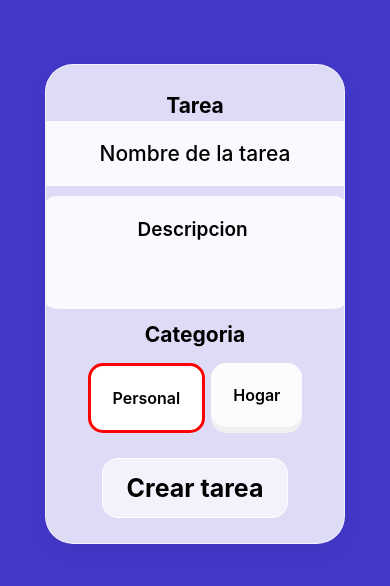
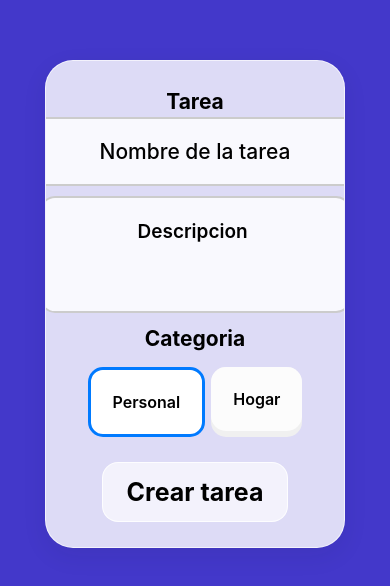
Before and after one commit to ozen06/taskflow-app, a React Native app: screen / in a window 390 px wide. Shown: the part 118-704 px from the top of the page. Built offline with nearby package versions, Linux system fonts and the light colour scheme.

Commit message:
TaskScreen v2

```diff
--- a/src/screens/TaskScreen.tsx
+++ b/src/screens/TaskScreen.tsx
@@ -11,15 +11,17 @@ export default function TaskScreen() {
         taskDescription: string;
         taskCategory: string;
     }
-    const [onChangeText, setOnChangeText] = useState<Task>({ taskName: "", taskDescription: "", taskCategory: "Personal" });
+    const [onChangeText, setOnChangeText] = useState<Task>({ taskName: "", taskDescription: "", taskCategory: options[0] });
     const [error, setError] = useState("");
     const [taskList, setTaskList] = useState<(Task & { createdAt: Date })[]>([]);
-    const validateForm = () => {
+    const [titleFocused, setTitleFocused] = useState(false);
+
+    const validateForm = (title: any) => {
         let currentError = "";
-        if (onChangeText.taskName.length < 5) {
+        if (onChangeText.taskName.length < 5 || title == "title") {
             currentError = "title"
             setError(currentError)
-        } else if (onChangeText.taskDescription.length < 30) {
+        } else if (onChangeText.taskDescription.length < 10 || title == "description") {
             currentError = "description"
             setError(currentError)
         } else {
@@ -32,14 +34,21 @@ export default function TaskScreen() {
             ...prevState,
             [type]: content
         }))
+        if (type == "taskName") {
+            content.length > 4 ? validateForm("title") : ""
+        } else {
+            content.length > 9 ? validateForm("description") : ""
+        }
     }
     const handleAddTask = () => {
         let taskCopy = { ...onChangeText, createdAt: new Date() };
         setTaskList((prevstate) => [...prevstate, taskCopy])
         Alert.alert("Éxito", "Tarea capturada localmente")
         console.log(taskList)
-        setOnChangeText({ taskName: "", taskDescription: "", taskCategory: "Personal" })
-        return
+        const types = ["taskName", "taskDescription"]
+        for (let i = 0; i < types.length; i++) {
+            onChangeTextFunc(types[i], "")
+        }
     }
     return (
         <ScrollView
@@ -50,26 +59,26 @@ export default function TaskScreen() {
             <View style={styles.parameters}>
                 <Text style={styles.TextInput}>Tarea</Text>
                 <TextInput
-                    style={styles.title}
+                    style={[styles.title, { borderWidth: 2, borderColor: error ? 'red' : titleFocused ? '#007AFF' : '#ccc' }]}
                     placeholder="Nombre de la tarea"
-                    autoCapitalize="characters"
+                    autoCapitalize="words"
                     keyboardType="default"
                     value={onChangeText.taskName}
                     onChangeText={(text) => onChangeTextFunc("taskName", text)}
                 />
                 <Text style={styles.error}>{error == "title" ? "Introduce un nombre de tarea mayor a 5 caracteres" : ""}</Text>
                 <TextInput
-                    style={[styles.textInput, { fontSize: Math.min(width * 0.08, 19), margin: 10 }]}
+                    style={[styles.textInput, { fontSize: Math.min(width * 0.08, 19), margin: 10, borderWidth: 2, borderColor: error ? 'red' : titleFocused ? '#007AFF' : '#ccc' }]}
                     placeholder="Descripcion "
                     multiline
-                    autoCapitalize="characters"
+                    autoCapitalize="words"
                     keyboardType="default"
                     numberOfLines={3}
                     maxLength={40}
                     value={onChangeText.taskDescription}
                     onChangeText={(description) => onChangeTextFunc("taskDescription", description)}
                 />
-                <Text style={styles.error}>{error == "description" ? "Introduce una descripcion mayor a 30 caracteres" : ""}</Text>
+                <Text style={styles.error}>{error == "description" ? "Introduce una descripcion mayor a 10 caracteres" : ""}</Text>
                 <Text style={styles.TextInput}>Categoria</Text>
                 <View style={{ flexDirection: 'row', padding: 10 }}>
                     {options.map((option, index) => {
@@ -79,7 +88,7 @@ export default function TaskScreen() {
                             <Pressable
                                 key={`${option}-${isSelected ? 'active' : 'inactive'}`}
                                 onPress={() => {
-                                    onChangeTextFunc("taskCategory", option);
+                                    onChangeTextFunc("taskCategory", option)
                                 }}
                                 style={[
                                     { margin: 3, borderRadius: 15 },
@@ -95,7 +104,7 @@ export default function TaskScreen() {
                 </View>
                 <View style={styles.buttonWrapper}>
                     <TouchableOpacity style={styles.blurContainer} onPress={() => {
-                        let validation = validateForm()
+                        let validation = validateForm("")
                         return (
                             validation == true ?
                                 handleAddTask() : ""
@@ -142,7 +151,7 @@ const styles = StyleSheet.create({
     },
     selected: {
         backgroundColor: '#ffffff',
-        borderColor: '#ff0000',
+        borderColor: '#007AFF',
         borderWidth: 3,
         borderRadius: 15
     },
```
Also changed, not shown: src/constants/taskInput.ts (deleted).
